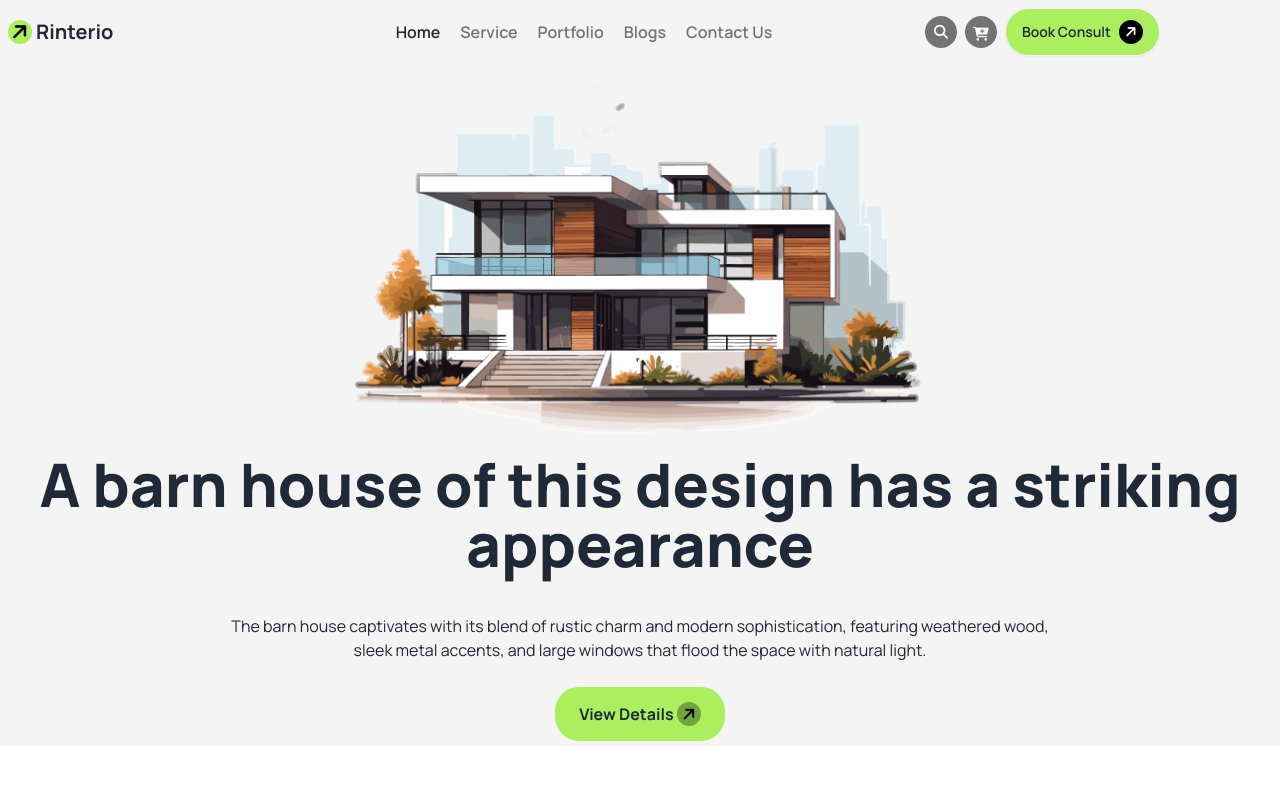
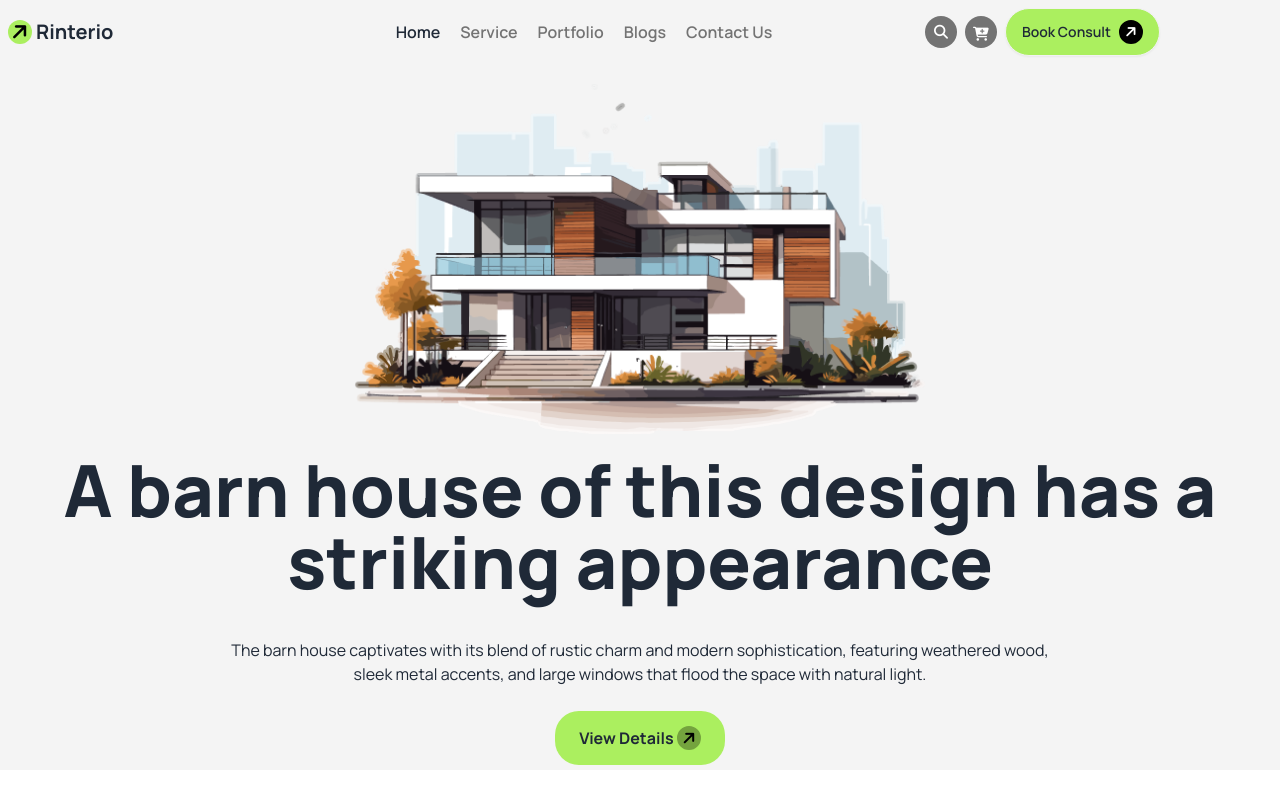
Before and after one commit to Jahid458/Rinterio-House-using-Daisi-ui, a plain HTML site: page index.html in a window 1280 px wide. Drawn offline with nearby package versions, Linux system fonts and the light colour scheme.

Commit message:
banner section font added

```diff
--- a/index.html
+++ b/index.html
@@ -108,7 +108,7 @@
           <div class="mx-auto mb-5 ">
             <img src="./images/banner.png" alt="" class="w-full">
           </div>
-          <h2 class="text-2xl lg:text-6xl mb-10 font-extrabold px-0 text-center">A barn house of this design has a striking appearance</h2>
+          <h2 class="text-3xl lg:text-7xl mb-10 font-extrabold px-0 text-center">A barn house of this design has a striking appearance</h2>
           <p class="mb-10 text-center md:w-2/3 mx-auto">The barn house captivates with its blend of rustic charm and modern sophistication, featuring weathered wood, sleek metal accents, and large windows that flood the space with natural light.</p>
 
           <div class="mx-auto">
@@ -125,5 +125,10 @@
 
 
 
+
+
+
+
+
 </body>
 </html>
```
